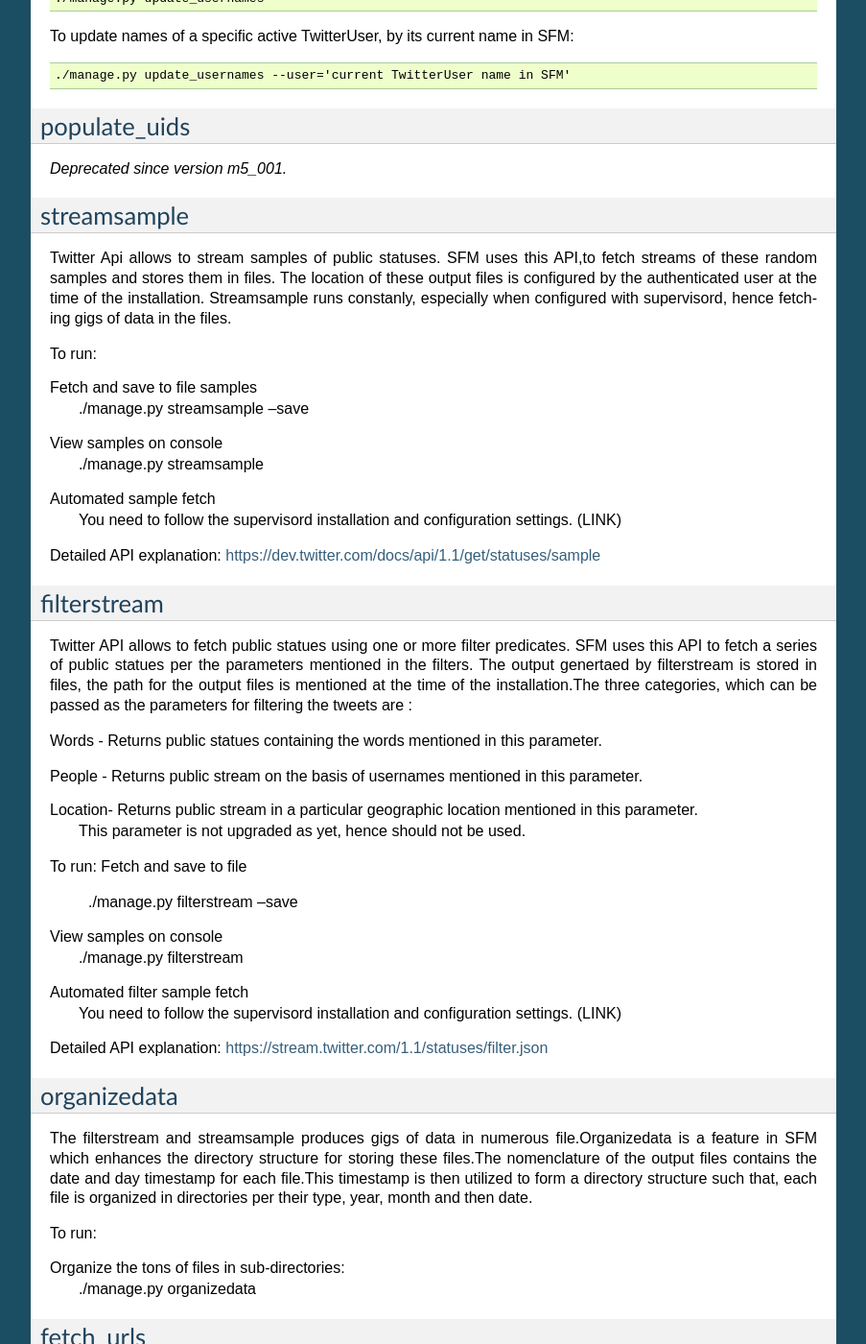
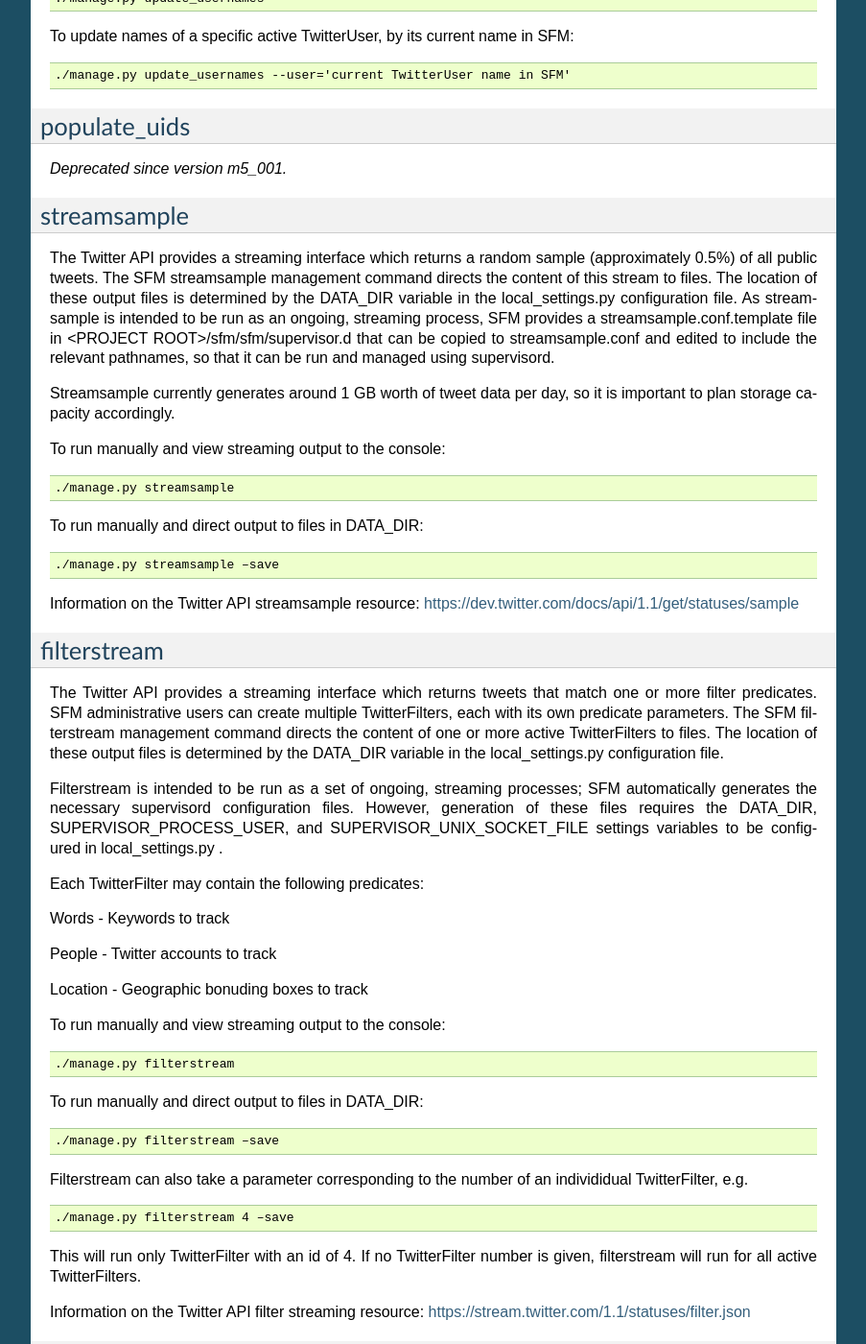
Before and after one commit to gwu-libraries/social-feed-manager, a Sphinx documentation site: the page built from docs/mgmt_commands.rst, in a window 1280 px wide and 1400 px high, scrolled down 1723 px. Shown: the whole window at 96% size, without its empty margins (198-1101 px from the left). Built offline with Sphinx 7.4.7, drawn with Linux system fonts in a browser that asks for light colours; pages that are not in the unit, such as notebooks, are missing from menus.

Commit message:
Updated streamsample and filterstream

```diff
--- a/docs/mgmt_commands.rst
+++ b/docs/mgmt_commands.rst
@@ -123,45 +123,81 @@ populate_uids
 
 streamsample
 ------------
-Twitter Api allows to stream samples of public statuses. SFM uses this API,to fetch streams of these random samples and stores them in files. The location of these output files is configured by the authenticated user at the time of the installation. Streamsample runs constanly, especially when configured with supervisord, hence fetching gigs of data in the files.
 
-To run:
+The Twitter API provides a streaming interface which returns a random sample (approximately 0.5%)
+of all public tweets.  The SFM streamsample management command directs the content of this stream
+to files.  The location of these output files is determined by the DATA_DIR variable in the
+local_settings.py configuration file.  As streamsample is intended to be run as an ongoing,
+streaming process, SFM provides a streamsample.conf.template file in
+<PROJECT ROOT>/sfm/sfm/supervisor.d that can be copied to streamsample.conf and edited to
+include the relevant pathnames, so that it can be run and managed using supervisord.
 
-Fetch and save to file samples
+Streamsample currently generates around 1 GB worth of tweet data per day, so it is important to
+plan storage capacity accordingly.
+
+To run manually and view streaming output to the console:
+
+.. code-block:: none
+
+     ./manage.py streamsample
+
+To run manually and direct output to files in DATA_DIR:
+
+.. code-block:: none
+
      ./manage.py streamsample –save
 
-View samples on console
-     ./manage.py streamsample
+Information on the Twitter API streamsample resource:
+https://dev.twitter.com/docs/api/1.1/get/statuses/sample
 
-Automated sample fetch
-      You need to follow the supervisord installation and configuration settings. (LINK)
-
-Detailed API explanation:
-https://dev.twitter.com/docs/api/1.1/get/statuses/sample
 
 filterstream
 ------------
-Twitter API allows to fetch public statues using one or more filter predicates. SFM uses this API to fetch a series of public statues per the parameters mentioned in the filters. The output genertaed by filterstream is stored in files, the path for the output files is mentioned at the time of the installation.The three categories, which can be passed as the parameters for filtering the tweets are :
 
-Words - Returns public statues containing the words mentioned in this parameter.
+The Twitter API provides a streaming interface which returns tweets that match one or more filter
+predicates.  SFM administrative users can create multiple TwitterFilters, each with its own
+predicate parameters.  The SFM filterstream management command directs the content of
+one or more active TwitterFilters to files.  The location of these output files is determined by
+the DATA_DIR variable in the local_settings.py configuration file.
 
-People - Returns public stream on the basis of usernames mentioned in this parameter.
+Filterstream is intended to be run as a set of ongoing, streaming processes; SFM automatically
+generates the necessary supervisord configuration files.  However, generation of these files
+requires the DATA_DIR, SUPERVISOR_PROCESS_USER, and SUPERVISOR_UNIX_SOCKET_FILE settings
+variables to be configured in local_settings.py .
 
-Location- Returns public stream in a particular geographic location mentioned in this parameter.
-          This parameter is not upgraded as yet, hence should not be used.
+Each TwitterFilter may contain the following predicates:
 
-To run:
-Fetch and save to file
+Words - Keywords to track
+
+People - Twitter accounts to track
+
+Location - Geographic bonuding boxes to track
+
+To run manually and view streaming output to the console:
+
+.. code-block:: none
+
+     ./manage.py filterstream
+
+To run manually and direct output to files in DATA_DIR:
+
+.. code-block:: none
+
      ./manage.py filterstream –save
 
-View samples on console
-     ./manage.py filterstream
+Filterstream can also take a parameter corresponding to the number of an individidual
+TwitterFilter, e.g.
 
-Automated filter sample fetch
-      You need to follow the supervisord installation and configuration settings. (LINK)
+.. code-block:: none
 
-Detailed API explanation:
+     ./manage.py filterstream 4 –save
+
+This will run only TwitterFilter with an id of 4.  If no TwitterFilter number is given,
+filterstream will run for all active TwitterFilters.
+
+Information on the Twitter API filter streaming resource:
 https://stream.twitter.com/1.1/statuses/filter.json
+
 
 organizedata
 ------------
```
